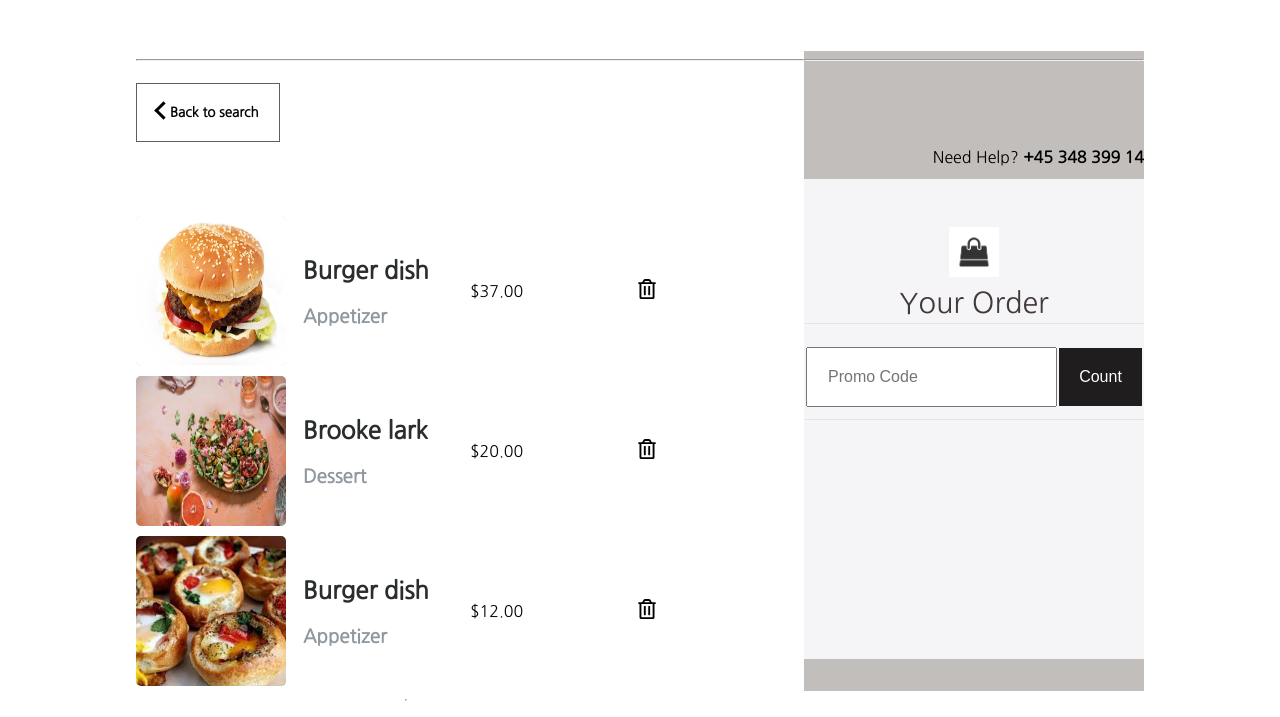
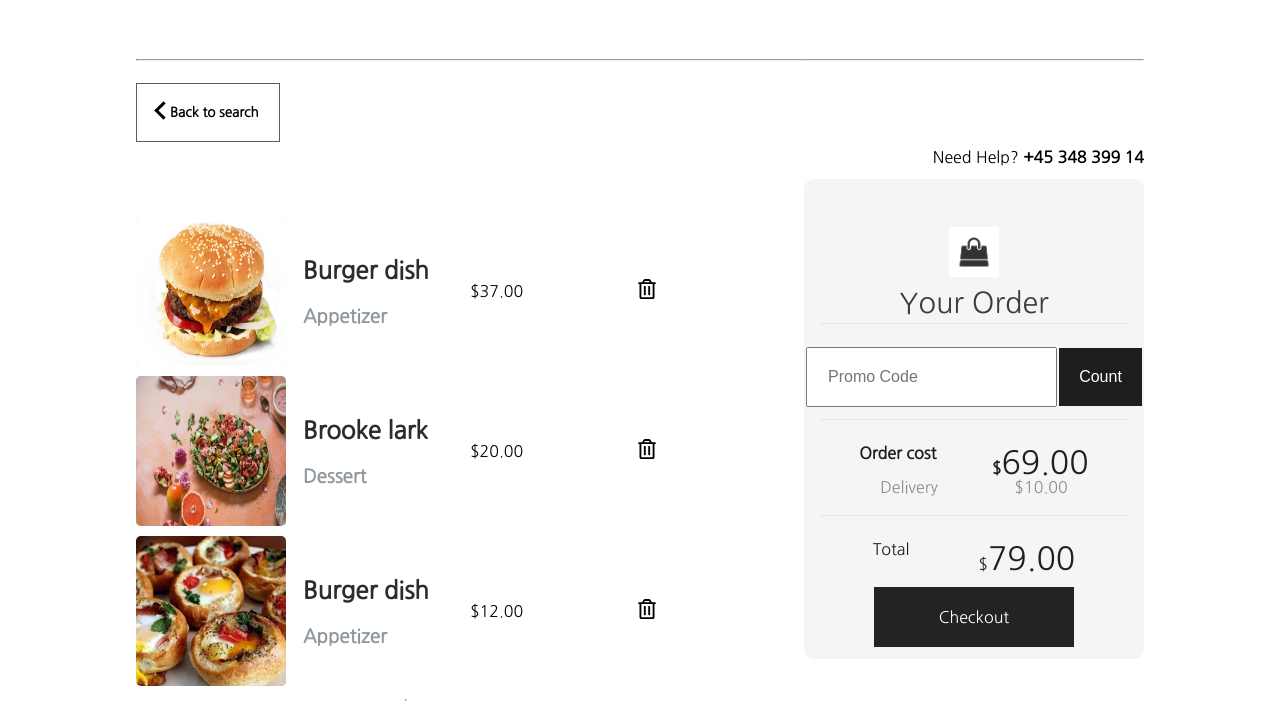
Before and after one commit to ysumit99/DribbleDesign, a plain HTML site: page layout1.html in a window 1280 px wide. Shown: the part 117-834 px from the top of the page. Drawn offline with Linux system fonts and the light colour scheme.

Commit message:
Design fixes

```diff
--- a/layout1.css
+++ b/layout1.css
@@ -106,6 +106,9 @@
   border-radius: 50%;
 }
 
+hr {
+  background-color: rgb(233, 221, 221);
+}
 .main {
   grid-area: main;
   /* background-color: rgb(194, 186, 186); */
@@ -284,7 +287,7 @@
 
 .sideBar {
   grid-area: sideBar;
-  background-color: rgb(194, 190, 188);
+  /* background-color: rgb(194, 190, 188); */
   margin-right: 10vw;
   position: relative;
 }
@@ -306,6 +309,7 @@
   position: absolute;
   top: 20%;
   width: 100%;
+  border-radius: 10px;
 }
 
 #bill #logo {
@@ -330,7 +334,8 @@
 
 #separator1 {
   display: block;
-  width: 100%;
+  width: 90%;
+  left: 5%;
   border-bottom: 1px solid rgb(235, 227, 227);
   position: absolute;
   top: 30%;
@@ -363,8 +368,81 @@
 
 #separator2 {
   display: block;
-  width: 100%;
+  width: 90%;
+  left: 5%;
   border-bottom: 1px solid rgb(235, 227, 227);
   position: absolute;
   top: 50%;
 }
+
+#bill > #orderCostContainer {
+  width: 100%;
+  display: flex;
+  justify-content: space-evenly;
+  position: absolute;
+  font-family: "Nanum Gothic", sans-serif;
+  font-weight: 900;
+  color: rgb(32, 31, 31);
+  top: 55%;
+}
+
+#bill > #orderCostContainer > #orderPrice > span {
+  font-size: 2rem;
+  font-weight: 400;
+}
+
+#bill > #deliveryContainer {
+  width: 100%;
+  display: flex;
+  justify-content: space-evenly;
+  font-family: "Nanum Gothic", sans-serif;
+  font-weight: 400;
+  position: absolute;
+  color: rgb(144, 139, 139);
+  top: 62%;
+}
+
+#separator3 {
+  display: block;
+  width: 90%;
+  left: 5%;
+  border-bottom: 1px solid rgb(235, 227, 227);
+  position: absolute;
+  top: 70%;
+}
+
+#bill > #totalPriceContainer {
+  width: 100%;
+  display: flex;
+  justify-content: space-evenly;
+  font-family: "Nanum Gothic", sans-serif;
+  font-weight: 400;
+  position: absolute;
+  color: rgb(32, 31, 31);
+  top: 75%;
+}
+
+#bill > #totalPriceContainer > #totalPrice > span {
+  font-size: 2rem;
+  font-weight: 400;
+}
+
+#bill > #checkoutButtonContainer {
+  width: 100%;
+  display: flex;
+  align-items: center;
+  justify-content: center;
+  position: absolute;
+  top: 85%;
+}
+
+#bill > #checkoutButtonContainer > #checkoutBtn {
+  background-color: rgb(36, 34, 34);
+  padding: 20px;
+  color: white;
+  border: none;
+  cursor: pointer;
+  font-family: "Nanum Gothic", sans-serif;
+  font-size: 1rem;
+  width: 200px;
+}
--- a/layout1.html
+++ b/layout1.html
@@ -101,6 +101,36 @@
           </div>
 
           <div id="separator2"></div>
+
+          <div id="orderCostContainer">
+            <div id="orderCostText">
+              Order cost
+            </div>
+
+            <div id="orderPrice">$<span>69.00</span></div>
+          </div>
+
+          <div id="deliveryContainer">
+            <div id="deliveryText">
+              Delivery
+            </div>
+
+            <div id="deliveryPrice">$<span>10.00</span></div>
+          </div>
+
+          <div id="separator3"></div>
+
+          <div id="totalPriceContainer">
+            <div id="totalPriceText">
+              Total
+            </div>
+
+            <div id="totalPrice">$<span>79.00</span></div>
+          </div>
+
+          <div id="checkoutButtonContainer">
+            <button id="checkoutBtn">Checkout</button>
+          </div>
         </div>
       </div>
     </div>
```
